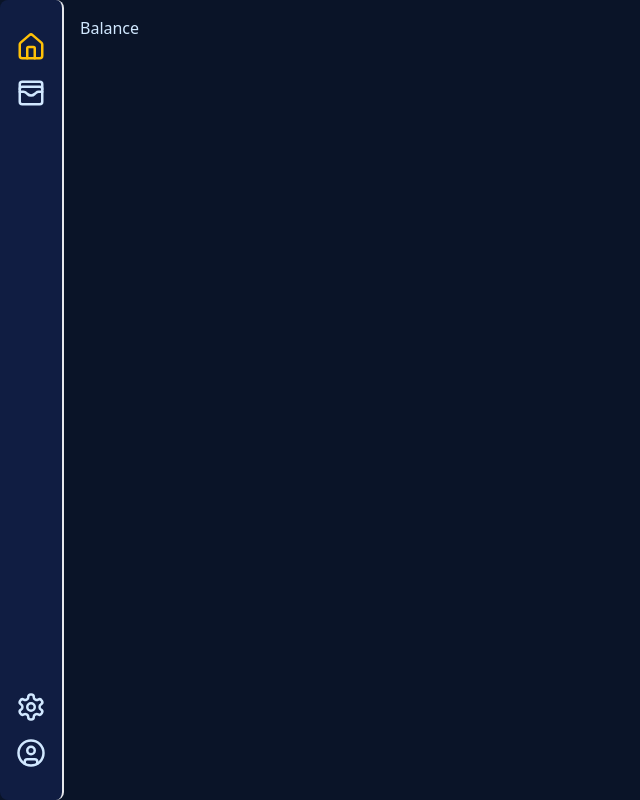
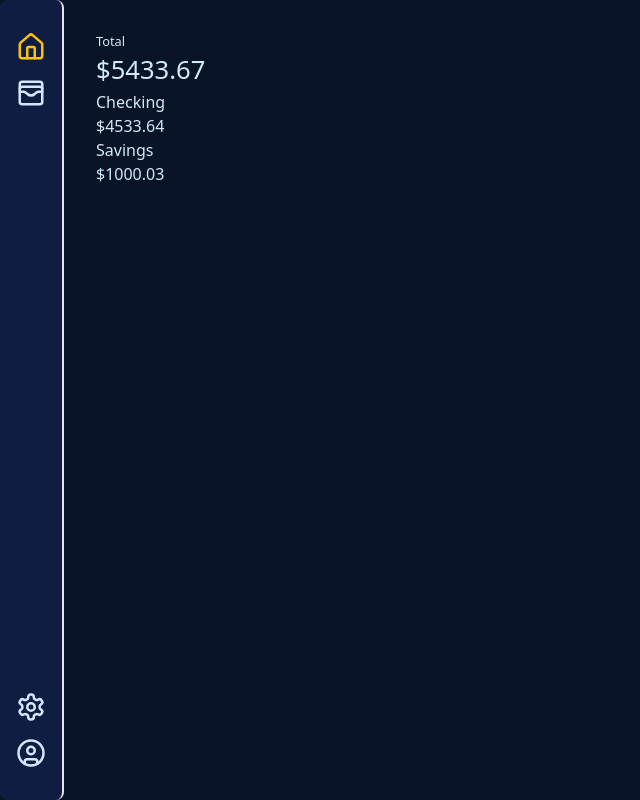
Before and after one commit to recondemon/Wallet-Sage, a React (Vite) app in the folder frontend/: page /home in a window 1280 px wide. Shown: the whole page, without its empty margins (0-640 px from the left). Built offline with nearby package versions, Linux system fonts and the light colour scheme.

Commit message:
worked on home layout

```diff
--- /dev/null
+++ b/frontend/src/components/Dashboard/Home/Accounts.tsx
@@ -0,0 +1,25 @@
+import React from 'react'
+
+const Accounts = () => {
+    const handleAddAccount = () => {
+        console.log('Add New Account')
+    }
+
+  return (
+    <div>
+        <div>
+            <h2>
+                Accounts
+            </h2>
+            <p
+            className=''
+            onClick={handleAddAccount}
+            >
+                Add New Account
+            </p>
+        </div>
+    </div>
+  )
+}
+
+export default Accounts
--- a/frontend/src/components/Dashboard/Home/Balance.tsx
+++ b/frontend/src/components/Dashboard/Home/Balance.tsx
@@ -1,8 +1,27 @@
 import React from 'react'
 
 const Balance = () => {
+    const balance = 5433.67
+    const checking = 4533.64
+    const savings = 1000.03
+
   return (
-    <div>Balance</div>
+    <div className='flex flex-col p-4'>
+        <h2 className='text-1vw'>Total</h2>
+        <p className='text-2vw'>${balance}</p>
+        <p>
+            Checking
+        </p>
+        <p>
+            ${checking}
+        </p>
+        <p>
+            Savings
+        </p>
+        <p>
+            ${savings}
+        </p>
+    </div>
   )
 }
 
```
